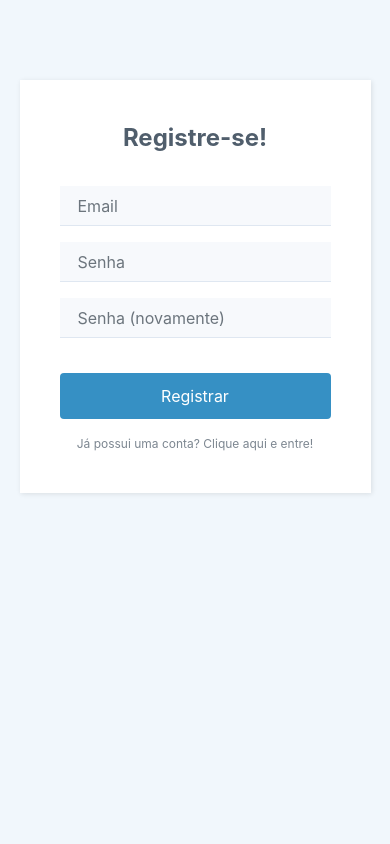
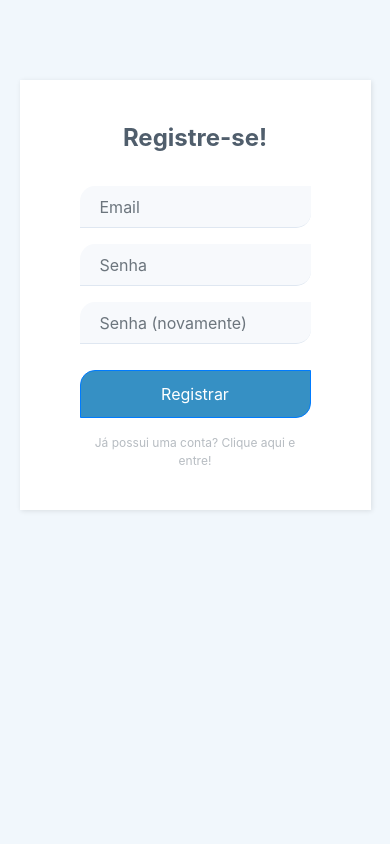
Before and after one commit to LucazzP/mailbox_pucpr, a PHP site: page /register/index.html in a window 390 px wide. Run offline with PHP 8.4, Linux system fonts and the light colour scheme; some libraries are stand-ins or nearby versions.

Commit message:
Aperfeiçoando login e registro

```diff
--- a/css/register.css
+++ b/css/register.css
@@ -1,12 +1,6 @@
 .registro {
    background: #f1f7fc;
    padding: 80px 0;
-}
-
-.registro .image-holder {
-  display: table-cell;
-  width: auto;
-  background-size: cover;
 }
 
 .registro .form-container {
@@ -14,7 +8,7 @@
    max-width: 900px;
    width: 90%;
    margin: 0 auto;
-  box-shadow: 1px 1px 5px rgba(0,0,0,0.1);
+   box-shadow: 1px 1px 5px rgba(0, 0, 0, 0.1);
 }
 
 .registro form {
@@ -23,12 +17,6 @@
    background-color: #ffffff;
    padding: 40px 60px;
    color: #505e6c;
-}
-
-@media (max-width:991px) {
-  .registro form {
-    padding: 40px;
-  }
 }
 
 .registro form h2 {
@@ -41,12 +29,19 @@
    background: #f7f9fc;
    border: none;
    border-bottom: 1px solid #dfe7f1;
-  border-radius: 0;
+   border-radius: 15px 0px;
    box-shadow: none;
    outline: none;
    color: inherit;
-  text-indent: 6px;
-  height: 40px;
+   text-indent: 8px;
+   height: 42px;
+   transition: .5s;
+}
+
+.registro form .form-control:focus,
+.registro form .form-control:hover {
+   border-radius: 15px 0px;
+   border-bottom: 2px solid #3690c4;
 }
 
 .registro form .form-check {
@@ -55,29 +50,39 @@
 }
 
 .registro form .btn-primary {
-  background: #f4476b;
-  border: none;
-  border-radius: 4px;
+   background-color: #3690C4;
+   color: #fff;
+   border-radius: 15px 0px;
    padding: 11px;
    box-shadow: none;
-  margin-top: 35px;
+   margin-top: 26px;
    text-shadow: none;
    outline: none !important;
+   transition: .3s;
 }
 
-.registro form .btn-primary:hover, .registro form .btn-primary:active {
-  background: #eb3b60;
+.registro form .btn-primary:hover,
+.registro form .btn-primary:active {
+   border: 1px solid #3690c4;
+   box-shadow: 0 0 11px rgba(33, 33, 33, .2);
 }
 
 .registro form .btn-primary:active {
    transform: translateY(1px);
 }
 
-.registro form .jaPossui {
+.registro form .login {
    display: block;
    text-align: center;
    font-size: 12px;
    color: #6f7a85;
-  opacity: 0.9;
+   opacity: 0.5;
+   text-decoration: none;
+   transition: .5s;
+}
+
+.registro form .login:hover,
+.registro form .login:active {
+   opacity: 1;
    text-decoration: none;
 }
--- a/js/register.js
+++ b/js/register.js
@@ -1,6 +1,6 @@
-$(document).ready(function(){
+$(document).ready(function () {
 
-    $("#btn-register").click(function(e){
+   $("#btn-register").click(function (e) {
       e.preventDefault();
       var email = $("#email").val();
       var senha = $("#password").val();
@@ -10,25 +10,24 @@ $(document).ready(function(){
          var RegExp = /^([a-zA-Z0-9_\.\-])+\@(([a-zA-Z0-9\-])+\.)+([a-zA-Z0-9]{2,4})+$/;
          return RegExp.test(email);
       };
-        if(testeEmail(email)){
-            if(senha == senha2){
+      if (testeEmail(email)) {
+         if (senha == senha2) {
             $.post(
-                    "http://" + window.location.host + "/mailbox_pucpr/php/register.php",
-                    {
+               "http://" + window.location.host + "/mailbox_pucpr/php/register.php", {
                   email: email,
                   senha: senha2
                },
                function (data, textStatus, jqXHR) {
                   alert(data);
-                        alert("Usuario cadastrado com sucesso");
+                  alert("Usuário cadastrado com sucesso!");
                   $(location).attr('href', '../index.html')
                },
             )
-            }else{
-                alert("Senhas diferentes, digite novamente");
+         } else {
+            alert("Senhas diferentes, digite novamente.");
          }
-        }else{
-            alert("Email não valido, digite novamente");
+      } else {
+         alert("E-mail inválido, digite novamente.");
       };
 
    });
--- a/register/index.html
+++ b/register/index.html
@@ -27,16 +27,23 @@
    <div class="d-lg-flex justify-content-lg-center align-items-lg-center registro" style="height: 100%;">
       <div class="form-container">
          <form method="post" id="formId">
-            <h2 class="text-center"><strong>Registre-se!</strong></h2>
-            <div class="form-group"><input class="form-control" type="email" id="email" name="email" placeholder="Email"></div>
-            <div class="form-group"><input class="form-control" type="password" id="password" name="password"
-                  placeholder="Senha"></div>
-            <div class="form-group"><input class="form-control" type="password" id="password-again" name="password-repeat"
-                  placeholder="Senha (novamente)"></div>
+            <h2 class="text-center">
+               <strong>Registre-se!</strong>
+            </h2>
             <div class="form-group">
-               <button class="btn btn-primary btn-block" id="btn-register" type="submit" style="background-color: #3690C4;">Registrar</button>
+               <input class="form-control" type="email" id="email" name="email" placeholder="Email">
             </div>
-            <a id="btn-login" class="jaPossui" href="../">Já possui uma conta? Clique aqui e entre!</a>
+            <div class="form-group">
+               <input class="form-control" type="password" id="password" name="password" placeholder="Senha">
+            </div>
+            <div class="form-group">
+               <input class="form-control" type="password" id="password-again" name="password-repeat"
+                  placeholder="Senha (novamente)">
+            </div>
+            <div class="form-group">
+               <button class="btn btn-primary btn-block" id="btn-register" type="submit">Registrar</button>
+            </div>
+            <a id="btn-login" class="login" href="../">Já possui uma conta? Clique aqui e entre!</a>
          </form>
       </div>
    </div>
```
Also changed, not shown: css/login.css (+31 -11 lines), index.html (+8 -5 lines), js/login.js (+6 -6 lines). Lines whose indentation alone changed are shown as unchanged.
